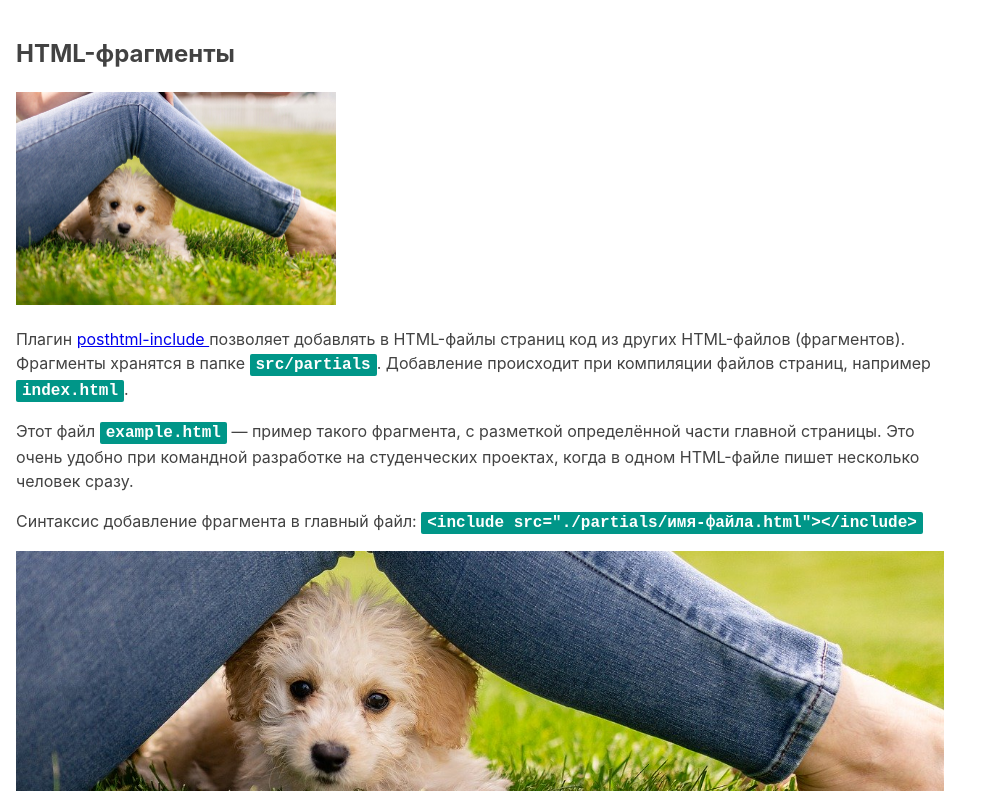
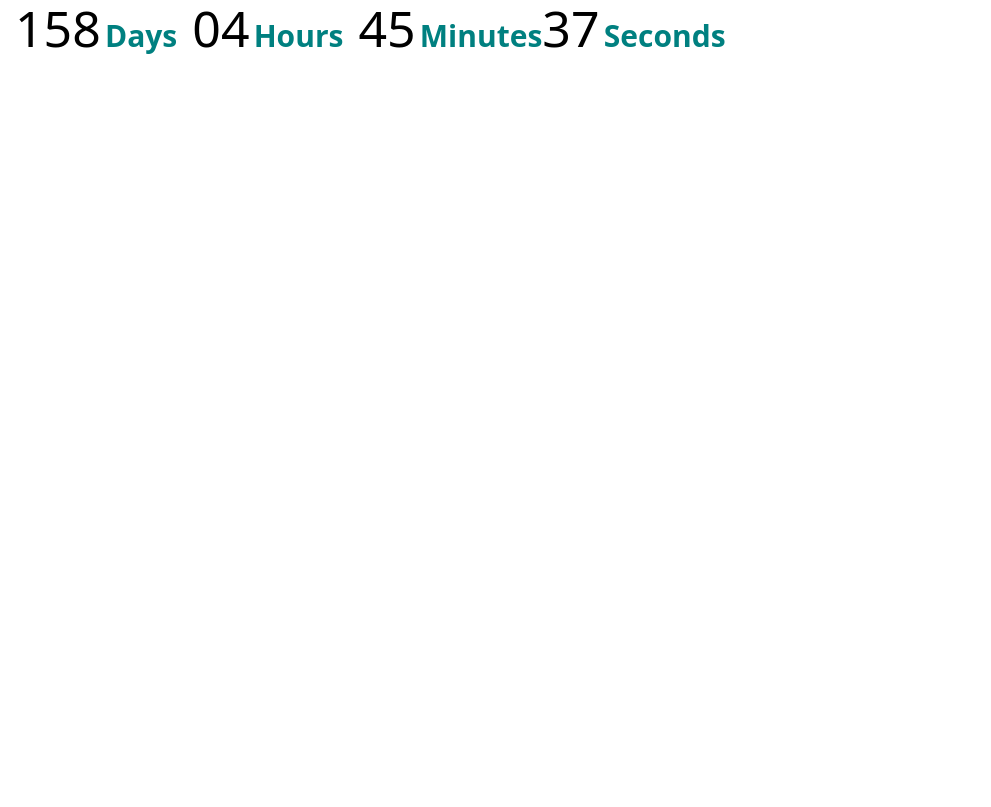
Before and after one commit to I-Dvorianska/goit-js-hw-11-timer, a website built with Parcel: page src/index.html in a window 1280 px wide. Shown: the whole page, without its empty margins (0-991 px from the left). Built offline with nearby package versions, Linux system fonts and the light colour scheme.

Commit message:
finished timer

```diff
--- a/src/index.html
+++ b/src/index.html
@@ -13,9 +13,10 @@
   </head>
   <body>
     <!-- Так добавляются фрагменты в главные HTML-файлы страниц. -->
-    <include src="./partials/example.html"></include>
+    <include src="./partials/timer.html"></include>
 
     <!-- Скрипт идёт последним в разметке. В нём уже подключен главный SASS-файл. -->
     <script src="./index.js"></script>
+    <script src="./js/timer.js"></script>
   </body>
 </html>
--- /dev/null
+++ b/src/js/timer.js
@@ -0,0 +1,53 @@
+class CountdownTimer {
+  constructor({ selector, targetDate = {} }) {
+    this.selector = selector;
+    this.targetDate = targetDate;
+    this.refs = {
+      daysInput: document.querySelector(`${this.selector} [data-value="days"]`),
+      hoursInput: document.querySelector(`${this.selector} [data-value="hours"]`),
+      minsInput: document.querySelector(`${this.selector} [data-value="mins"]`),
+      secsInput: document.querySelector(`${this.selector} [data-value="secs"]`)
+    }
+
+
+    this.timeRemaining()
+  }
+
+
+
+  timeRemaining() {
+    setInterval(() => {
+      const time = this.targetDate - Date.now()
+      const timeComponents = this.getTimeComponents(time);
+      this.refs.daysInput.textContent = timeComponents.days;
+      this.refs.hoursInput.textContent = timeComponents.hours;
+      this.refs.minsInput.textContent = timeComponents.mins;
+      this.refs.secsInput.textContent = timeComponents.secs;
+    }, 1000);
+  }
+
+
+  pad(value) {
+  return String(value).padStart(2, '0')
+};
+
+ getTimeComponents(time) {
+  const days = this.pad(Math.floor(time / (1000 * 60 * 60 * 24)));
+  const hours = this.pad(Math.floor((time % (1000 * 60 * 60 * 24)) / (1000 * 60 * 60)));
+  const mins = this.pad(Math.floor((time % (1000 * 60 * 60)) / (1000 * 60)));
+  const secs = this.pad(Math.floor((time % (1000 * 60)) / 1000));
+
+  return {days, hours, mins, secs}
+}
+
+
+};
+
+
+
+
+
+const newTimer = new CountdownTimer({
+  selector: '#timer-1',
+  targetDate: new Date('Dec 17, 2021'),
+});
--- a/src/partials/example.html
+++ /dev/null
@@ -1,33 +0,0 @@
-<article class="example">
-  <h1>HTML-фрагменты</h1>
-
-  <!-- Путь к изображениям из HTML-фрагмента такой, как из файла index.html -->
-  <img src="images/demo.jpg" alt="" width="320" />
-  <p>
-    Плагин
-    <a
-      href="https://github.com/posthtml/posthtml-include"
-      target="_blank"
-      rel="noopener noreferrer"
-    >
-      posthtml-include
-    </a>
-    позволяет добавлять в HTML-файлы страниц код из других HTML-файлов (фрагментов). Фрагменты
-    хранятся в папке
-    <code>src/partials</code>. Добавление происходит при компиляции файлов страниц, например
-    <code>index.html</code>.
-  </p>
-
-  <p>
-    Этот файл <code>example.html</code> &mdash; пример такого фрагмента, с разметкой определённой
-    части главной страницы. Это очень удобно при командной разработке на студенческих проектах,
-    когда в одном HTML-файле пишет несколько человек сразу.
-  </p>
-
-  <p>
-    Синтаксис добавление фрагмента в главный файл:
-    <code> &lt;include src="./partials/имя-файла.html"&gt;&lt;/include&gt; </code>
-  </p>
-
-  <div class="background"></div>
-</article>
--- /dev/null
+++ b/src/partials/timer.html
@@ -0,0 +1,21 @@
+<div class="timer" id="timer-1">
+  <div class="field">
+    <span class="value" data-value="days">11</span>
+    <span class="label">Days</span>
+  </div>
+
+  <div class="field">
+    <span class="value" data-value="hours">11</span>
+    <span class="label">Hours</span>
+  </div>
+
+  <div class="field">
+    <span class="value" data-value="mins">11</span>
+    <span class="label">Minutes</span>
+  </div>
+
+  <div class="field">
+    <span class="value" data-value="secs">11</span>
+    <span class="label">Seconds</span>
+  </div>
+</div>
--- a/src/sass/_example.scss
+++ b/src/sass/_example.scss
@@ -1,27 +1,17 @@
-.example {
-  font-family: -apple-system, BlinkMacSystemFont, 'Segoe UI', Roboto, Oxygen, Ubuntu, Cantarell,
-    'Open Sans', 'Helvetica Neue', sans-serif;
-  line-height: 1.5;
-  background-color: #fff;
-  color: #424242;
-  max-width: 960px;
-  padding: 16px;
+.timer {
+  display: flex;
+}
+.label {
+  color: teal;
+  font-weight: bold;
+  font-size: 30px;
 }
 
-.example code {
-  font-family: monospace;
-  font-size: 16px;
-  font-weight: 700;
-  background-color: #009688;
-  color: #fff;
-  padding: 2px 6px;
-  border-radius: 2px;
+.value {
+  font-weight: normal;
+  font-size: 50px;
 }
 
-.example .background {
-  height: 240px;
-  // Путь к изображениям из SASS-файла всегда такой, как из папки css
-  background-image: url('../images/demo.jpg');
-  background-size: cover;
-  background-position: center;
+.field:not(:last-child) {
+  margin-left: 15px;
 }
```
